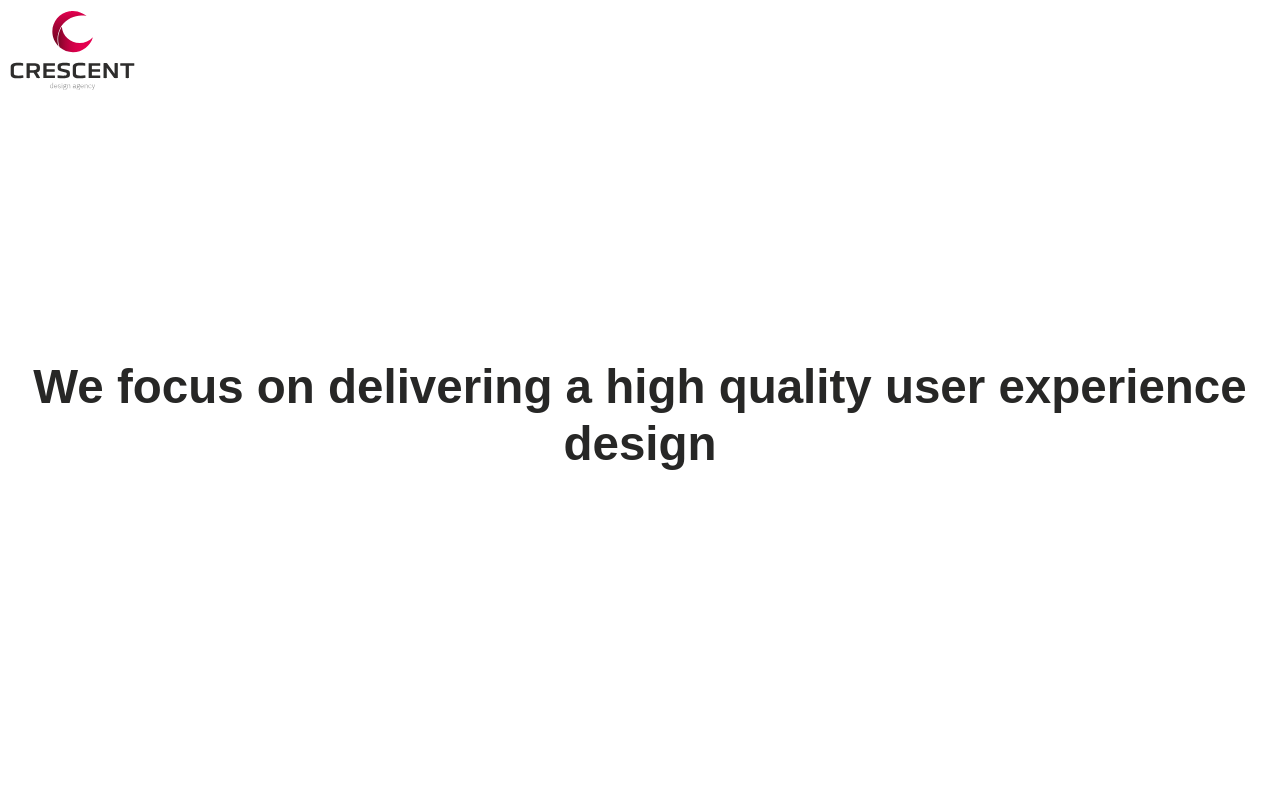
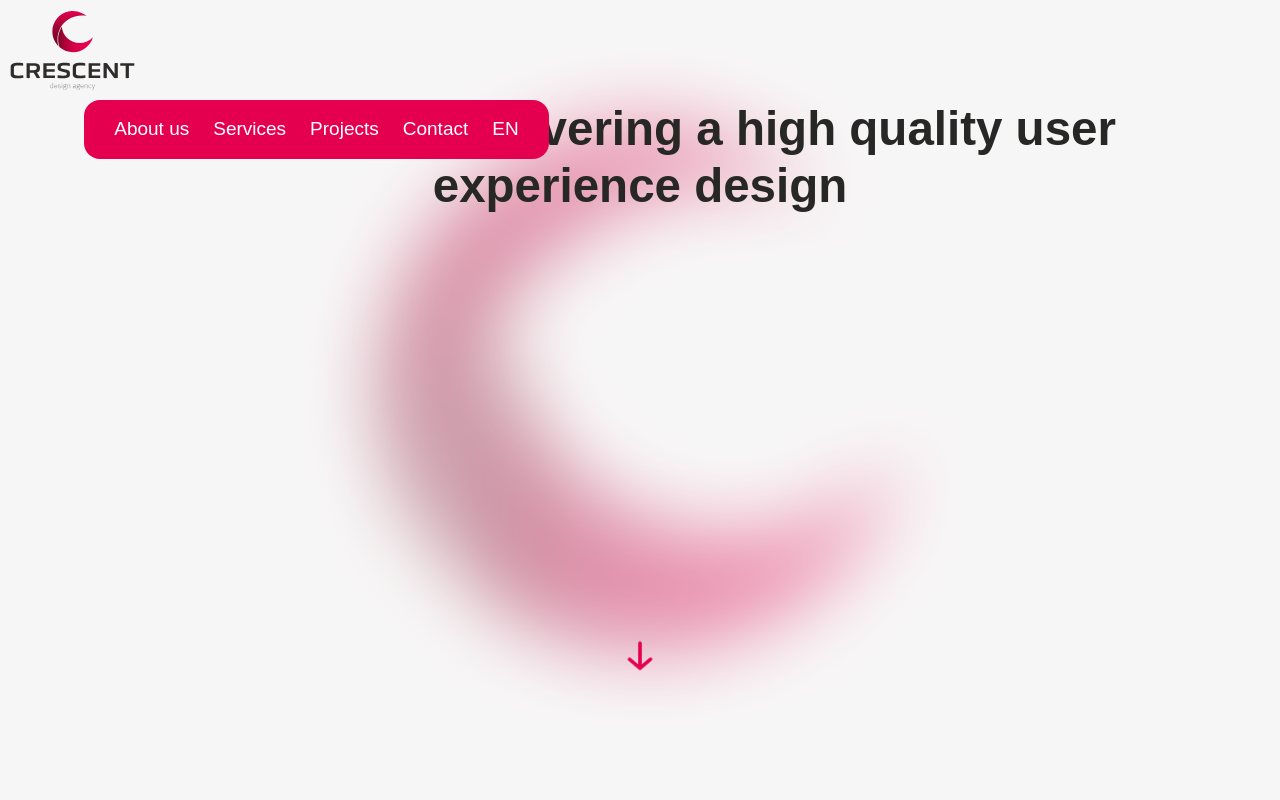
Before and after one commit to cristina-bosa/tfg, a plain HTML site: page index.html in a window 1280 px wide. Shown: the top 800 px of the page. Drawn offline with nearby package versions, Linux system fonts and the light colour scheme; a web font is replaced by a local one.

Commit message:
more changes

```diff
--- a/assets/css/app.css
+++ b/assets/css/app.css
@@ -1,4 +1,4 @@
-:root{
+:root {
     --primary: #E5004F;
     --white: #FFF;
     --dark: #272726;
@@ -10,16 +10,18 @@
     --imb-plex-sans: ibm-plex-sans, sans-serif;
 
 }
+
 * {
     border: 0;
     margin: 0 auto;
     box-sizing: border-box;
-    font-family:  var(--imb-plex-sans) !important;
+    font-family: var(--imb-plex-sans) !important;
     color: var(--dark);
     font-size: 19px;
 
 }
-#parallax{
+
+#parallax {
     background-image: url(../img/parallax.png);
     display: flex;
     justify-content: center;
@@ -30,14 +32,15 @@
     background-repeat: no-repeat;
     background-size: contain;
 }
-.plr-20{
+
+.plr-20 {
     padding-left: 50px;
     padding-right: 50px;
 }
 
 
-.hero-parallax{
-    background-image: url(../img/crescent.svg);
+.hero-parallax {
+    background-image: url(../img/crescennt.png);
     display: flex;
     justify-content: center;
     align-items: center;
@@ -47,73 +50,95 @@
     background-repeat: no-repeat;
     background-size: contain;
 }
-.blur{
+
+.blur {
     filter: blur(50px);
     -webkit-filter: blur(50px);
 }
-.img-fluid{
+
+.img-fluid {
     width: 100% !important;
     height: auto;
 }
-#projects{
+
+#projects {
     background-image: url(../img/line.png);
     background-position: center;
     background-repeat: no-repeat;
 
 }
-footer{
+
+footer {
     background-color: var(--primary);
 
     border-top-left-radius: 16px;
     border-top-right-radius: 16px;
 }
 
-h1,h2,h3,h4,h5,h6{
+h1,
+h2,
+h3,
+h4,
+h5,
+h6 {
     font-family: var(--obvia-expanded) !important;
 }
 
-.text-bold{
+.text-bold {
     font-weight: 800;
 }
-.text-light{
+
+.text-light {
     font-weight: 300;
 }
-.text-color-primary{
+
+.text-color-primary {
     color: var(--primary);
 }
-.text-color-white{
+
+.text-color-white {
     color: var(--white);
 }
-.text-color-gray{
+
+.text-color-gray {
     color: var(--gray) !important;
 }
-.text-center{
+
+.text-center {
     text-align: center;
 }
-.link:hover{
+
+.link:hover {
     text-decoration: underline;
     cursor: pointer;
-    animation: anchor-underline 2s cubic-bezier(0,.5,0,1) infinite;
+    animation: anchor-underline 2s cubic-bezier(0, .5, 0, 1) infinite;
 }
-.mt-10{
+
+.mt-10 {
     margin-top: 10rem !important;
 }
-.mt-4{
+
+.mt-4 {
     margin-top: 2rem !important;
 }
-.mt-6{
+
+.mt-6 {
     margin-top: 4rem !important;
 }
-.mt-7{
+
+.mt-7 {
     margin-top: 5rem !important;
 }
-.mt-8{
+
+.mt-8 {
     margin-top: 6rem !important;
 }
-.mb-10{
+
+.mb-10 {
     margin-bottom: 10rem !important;
 }
-.mr-1{
+
+.mr-1 {
     margin-right: 0.25rem !important;
 }
 
@@ -142,7 +167,7 @@ button {
     border-radius: 15px;
     background-color: var(--light);
     z-index: -1;
-    transition: all 250ms   ;
+    transition: all 250ms;
     -webkit-transition: all 250ms;
     -moz-transition: all 250ms;
     -ms-transition: all 250ms;
@@ -157,14 +182,11 @@ button {
     width: 100%;
 }
 
-header{
-    display: flex;
-    justify-content: center;
-    align-items: center;
-}
-.mt-n1{
+
+.mt-n1 {
     margin-top: -4.25rem !important;
 }
+
 .btn-black {
     padding: 15px 25px;
     border: unset;
@@ -178,3 +200,31 @@ header{
     transition: all 250ms;
     overflow: hidden;
 }
+
+.menu {
+    padding: 15px 30px;
+    gap: 24px;
+    position: fixed;
+    background: var(--primary);
+    border-radius: 16px;
+    z-index: 99;
+}
+
+.menu a {
+    color: var(--white);
+    text-decoration: none;
+}
+
+.menu a:hover {
+    font-weight: bold;
+
+}
+
+header {
+    background-image: url(../img/bg-hero.png);
+    height: 100vh;
+    width: 100%;
+    background-size: contain;
+    background-position: center;
+    background-attachment: fixed;
+}
--- a/index.html
+++ b/index.html
@@ -12,10 +12,19 @@
 </head>
 
 <body>
-    <img src="./assets/img/crescent.svg" height="100">
     <header>
-        <h1 class="text-center text-bold">We focus on delivering a high quality user experience design</h1>
-        <div class="hero-parallax blur"></div>
+        <img src="./assets/img/crescent.svg" height="100">
+        <div class="container">
+            <nav class="menu d-flex justify-content-end align-items-end flex-row">
+                <a href="#about-us">About us</a>
+                <a href="#services">Services</a>
+                <a href="#projects">Projects</a>
+                <a href="#contact">Contact</a>
+                <a href="">EN</a>
+            </nav>
+            <h1 class="text-center text-bold">We focus on delivering a high quality user experience design</h1>
+        </div>
+
     </header>
     <div class="container">
         <section id="about-us" class="row mb-10 mt-10">
@@ -37,10 +46,10 @@
         </section>
 
     </div>
-    <section id="parallax">
+    <div id="parallax">
         <h2 class="text-color-white text-center text-bold text-48">Design is not just what it looks like and feels like.
             Design is how it works</h3>
-    </section>
+        </div>
     <div class="container">
         <section id="services" class="row mb-10 mt-10">
             <div class="col-lg-6">
@@ -62,15 +71,15 @@
                 <img src="./assets/img/develipment.png" class="img-fluid">
                 <button class="btn-black mt-n1">Development</button>
             </div>
-            <div class="col-lg-3 d-flex justify-content-end flex-column align-items-center pb-4" id="ui-ux">
+            <div class="col-lg-3 mt-3 d-flex justify-content-end flex-column align-items-center pb-4 " id="ui-ux">
                 <img src="./assets/img/ux-ui.png" class="img-fluid">
                 <button class="btn-black mt-n1">UI/UX Design</button>
             </div>
-            <div class="col-lg-3 d-flex justify-content-end flex-column align-items-center pb-4" id="branding">
+            <div class="col-lg-3 mt-3 d-flex justify-content-end flex-column align-items-center pb-4" id="branding">
                 <img src="./assets/img/branding.png" class="img-fluid">
                 <button class="btn-black mt-n1">Branding</button>
             </div>
-            <div class="col-lg-3 d-flex justify-content-end flex-column align-items-center pb-4" id="prototyping">
+            <div class="col-lg-3 mt-3 d-flex justify-content-end flex-column align-items-center pb-4" id="prototyping">
                 <img src="./assets/img/prototyping.png" class="img-fluid">
                 <button class="btn-black mt-n1">Prototyping & User Testing</button>
             </div>
```
Also changed, not shown: assets/img/bg-hero.png (added), assets/img/crescennt.png (added). Lines whose indentation alone changed are shown as unchanged.
